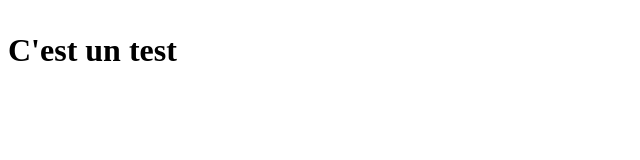
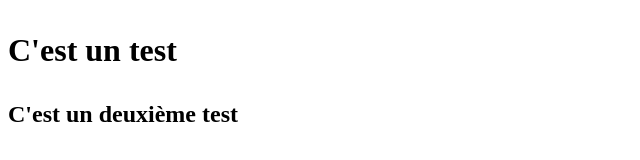
Before and after one commit to ChristianOlmedo/helloWorld, a plain HTML site: page index.html in a window 1280 px wide. Shown: the whole page, without its empty margins (0-640 px from the left). Drawn offline with Linux system fonts and the light colour scheme.

Commit message:
h2 changes
It's a new change for h2

```diff
--- a/index.html
+++ b/index.html
@@ -12,5 +12,10 @@
         </p>
       <div/>
    </h1>
+   <h2>
+     <div id="test2">
+       <p> C'est un deuxième test </p>
+     </div>
+   </h2>
  </body>
  </html>
```
